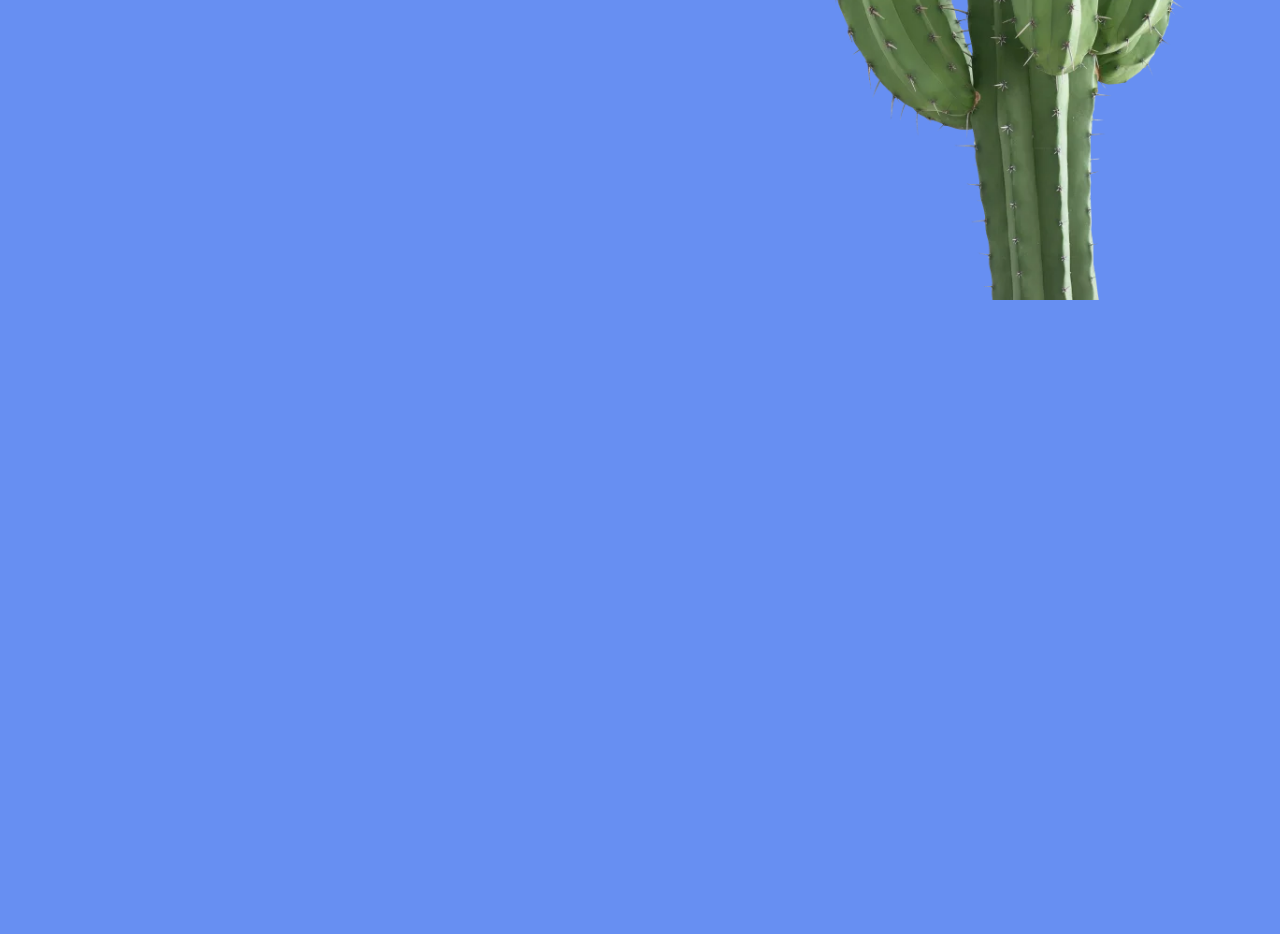
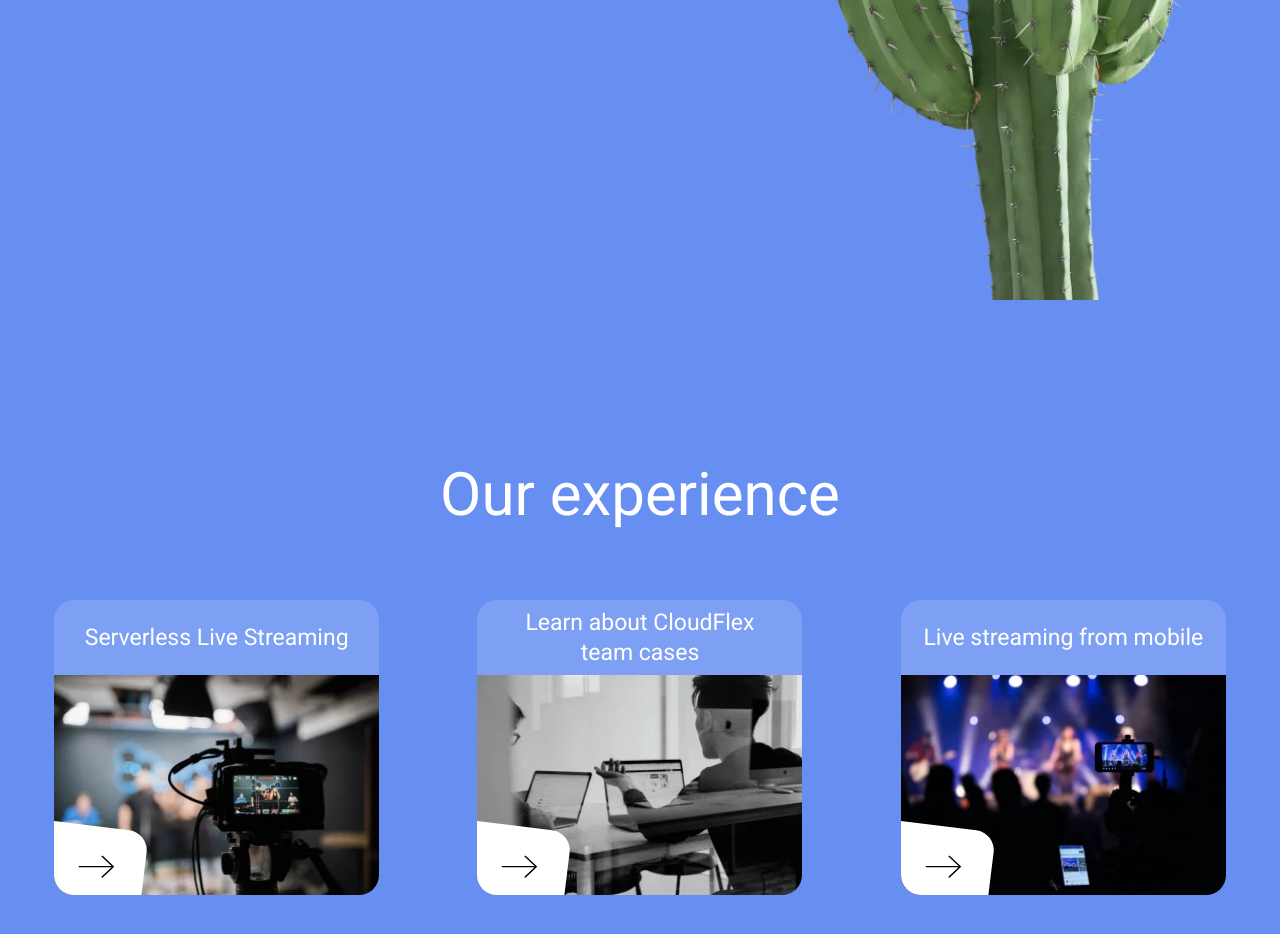
Before and after one commit to AlxndrZzz/landing_live_streaming, a website: page index.html in a window 1280 px wide. Shown: the part 3448-4382 px from the top of the page. Before the commit the page ends 3748 px from the top, so only its background shows below. Drawn offline with nearby package versions, Linux system fonts and the light colour scheme; files that its build step writes are made by us from their sources.

Commit message:
experience section

```diff
--- a/index.html
+++ b/index.html
@@ -182,6 +182,49 @@
                 </div>
             </div>
         </section>
+
+        <section class="experience-section" aria-label="experience section">
+            <div class="container">
+                <div class="experience">
+                    <h2 class="experience__title">Our experience</h2>
+
+                    <div class="experience__cards-wrapper">
+                        <figure class="img-card">
+                            <h3 class="img-card__title">Serverless Live Streaming</h3>
+                            <img src="assets/img/card_shooting.webp" alt="card shooting img" class="img-card__preview">
+                            <button class="img-card__btn">
+                                <svg class="img-card__btn-icon" aria-label="arrow icon">
+                                    <use href="/assets/sprites.svg#arrow-icon"></use>
+                                </svg>
+                            </button>
+                        </figure>
+
+                        <figure class="img-card">
+                            <h3 class="img-card__title">
+                                <span>Learn about CloudFlex</span>
+                                <span>team cases</span>
+                            </h3>
+                            <img src="assets/img/card_working.webp" alt="card working img" class="img-card__preview">
+                            <button class="img-card__btn">
+                                <svg class="img-card__btn-icon" aria-label="arrow icon">
+                                    <use href="/assets/sprites.svg#arrow-icon"></use>
+                                </svg>
+                            </button>
+                        </figure>
+
+                        <figure class="img-card">
+                            <h3 class="img-card__title">Live streaming from mobile</h3>
+                            <img src="assets/img/card_streaming.webp" alt="card streaming img" class="img-card__preview">
+                            <button class="img-card__btn">
+                                <svg class="img-card__btn-icon" aria-label="arrow icon">
+                                    <use href="/assets/sprites.svg#arrow-icon"></use>
+                                </svg>
+                            </button>
+                        </figure>
+                    </div>
+                </div>
+            </div>
+        </section>
     </main>
 </body>
 
--- a/styles/_cards.scss
+++ b/styles/_cards.scss
@@ -52,3 +52,66 @@
         }
     }
 }
+
+.img-card {
+    position: relative;
+    width: 325px;
+    height: 295px;
+    border-radius: 20px;
+    background-color: color.adjust(v.$color_white, $alpha: -0.85);
+    @include m.d-flex(space-between, center, nowrap, column, 0, 0);
+    overflow: hidden;
+    flex-shrink: 0;
+
+    &__title {
+        @include m.font(23px, 400, v.$color_white);
+        @include m.d-flex(center, center, nowrap, column, 0, 0);
+        line-height: 30px;
+        flex-grow: 1;
+    }
+
+    &__preview {
+        width: 100%;
+        height: 220px;
+
+    }
+
+    &__btn {
+        @include m.position(absolute, 1, -1, bottom, left, -20px, -30px);
+        width: 120px;
+        height: 90px;
+        border-radius: 20px;
+        border: none;
+        background-color: v.$color_white;
+        rotate: z 7deg;
+        transition: rotate .2s;
+
+        &-icon {
+            width: 36px;
+            height: 23px;
+            fill: v.$color_black;
+            rotate: z -7deg;
+            translate: 12px -3px;
+        }
+
+        &:hover {
+            cursor: pointer;
+            rotate: z 7deg;
+            scale: 1.3;
+
+            .img-card__btn-icon {
+                rotate: z -7deg;
+                translate: 17px -8px;
+            }
+        }
+    }
+
+    &:hover {
+        cursor: pointer;
+        box-shadow: 0 8px 20px 12px rgba(0,0,0,.15), inset 0 -5px 70px 25px rgba(0,0,0,.2);
+    }
+
+    @media (max-width: v.$media_min) {
+        width: 300px;
+    }
+}
--- /dev/null
+++ b/styles/_experience.scss
@@ -0,0 +1,24 @@
+@use 'variables' as v;
+@use 'mixins' as m;
+
+.experience {
+    padding: 180px 0;
+    margin: 0 auto;
+    text-align: center;
+    @include m.d-flex(start, center, nowrap, column, 0, 90px);
+
+    &__title {
+        @include m.font(60px, 400, v.$color_white);
+        line-height: 30px;
+
+        @media (max-width: v.$media_sm) {
+            @include m.font(35px, 400, v.$color_white);
+        }
+    }
+
+    &__cards-wrapper {
+        @include m.d-flex(space-around, center, wrap, row, 20px, 55px);
+        width: 100%;
+        padding: 0 15px;
+    }
+}
--- a/styles/_importer.scss
+++ b/styles/_importer.scss
@@ -5,3 +5,4 @@
 @forward 'hero';
 @forward 'work';
 @forward 'about';
+@forward 'experience';
```
Also changed, not shown: assets/sprites.svg.
